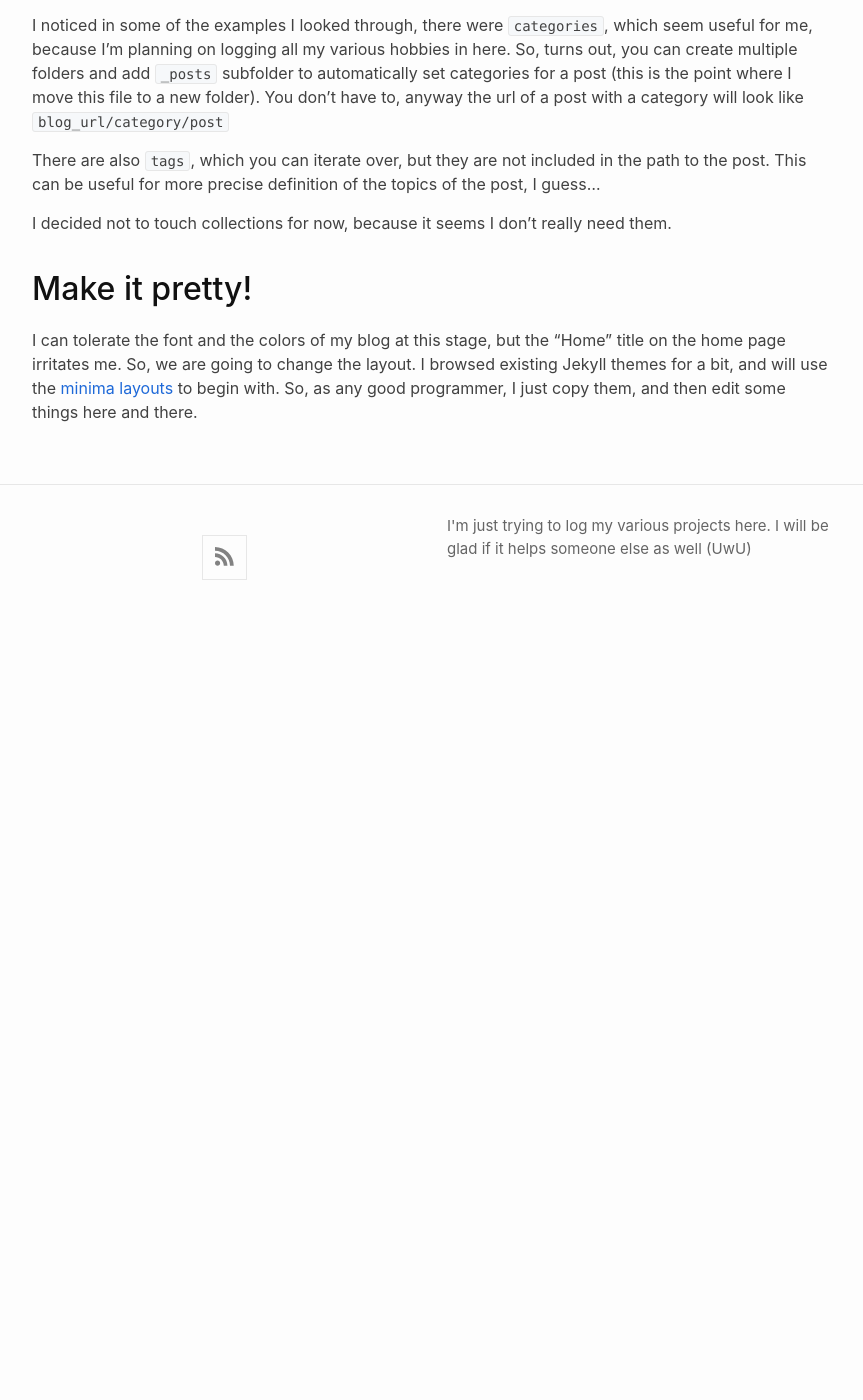
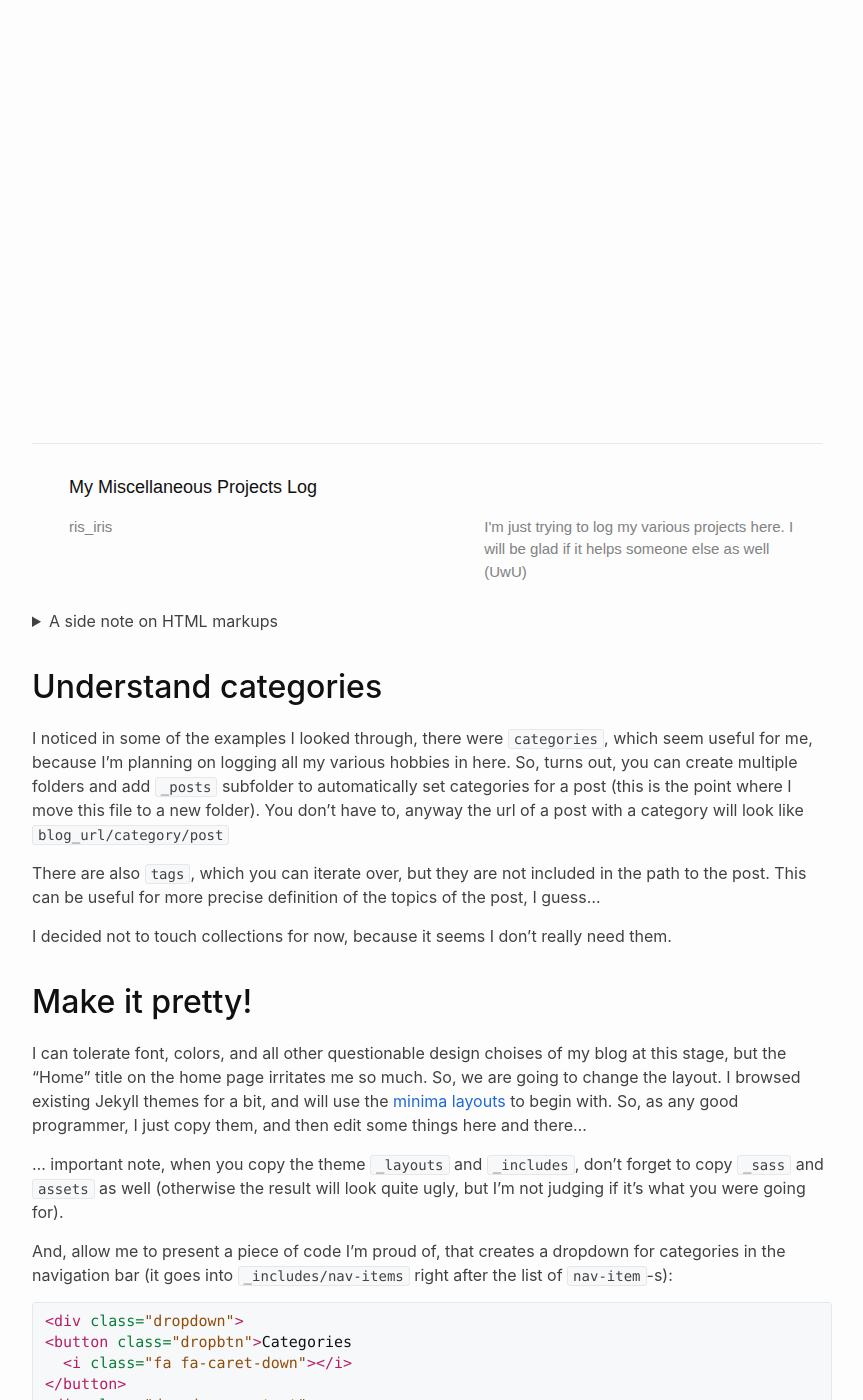
Before and after one commit to ris-iris/my-blog, a Jekyll site: the page built from coding/_posts/2025-10-19-first-post.md, in a window 1280 px wide and 1400 px high, scrolled down 843 px. Shown: the whole window, without its empty margins (208-1071 px from the left). Built offline with Jekyll 4.4.1, drawn with Linux system fonts in a browser that asks for light colours; nearby versions of some CDN libraries; our own code applies the rules of GitHub Pages for plain Markdown files; before the commit the page ends 1473 px from its top, so only the background shows below that; some of the changed text lies outside the part shown.

Commit message:
Fix image path and enhance layout explanation
Updated image paths and improved layout description.

````diff
--- a/coding/_posts/2025-10-19-first-post.md
+++ b/coding/_posts/2025-10-19-first-post.md
@@ -11,14 +11,14 @@
 I additionally tried to add ``description`` field to my ``_config.yml`` to see what happens.
 
 After this step, my newborn blog looked like this:
-<img src="../images/my_blog_screenshot_2025-10-19_13:30.png"/>
+<img src="/my-blog/coding/images/my_blog_screenshot_2025-10-19_13:30.png"/>
 
 <details>
     <summary>A side note on HTML markups</summary>
     <p>To add an image to the post, you can:</p>
     <ol>
     <li>Create a folder <code>images</code> in the repo and add an image there</li>
-    <li>Add an image with <code>&lt;img src=&quot;relative-path-to-images/your-image-file&quot;/&gt;</code></li>
+    <li>Add an image with <code>&lt;img src=&quot;path-to-images/your-image-file&quot;/&gt;</code></li>
     </ol>
     <p>To create a toggle use:</p>
     <pre><code>`<span class="javascript"></span>``<span class="javascript">
@@ -39,4 +39,19 @@
 I decided not to touch collections for now, because it seems I don't really need them.
 
 ## Make it pretty!
-I can tolerate the font and the colors of my blog at this stage, but the "Home" title on the home page irritates me. So, we are going to change the layout. I browsed existing Jekyll themes for a bit, and will use the [minima layouts](https://github.com/jekyll/minima/tree/master/_layouts) to begin with. So, as any good programmer, I just copy them, and then edit some things here and there.
+I can tolerate font, colors, and all other questionable design choises of my blog at this stage, but the "Home" title on the home page irritates me so much. So, we are going to change the layout. I browsed existing Jekyll themes for a bit, and will use the [minima layouts](https://github.com/jekyll/minima/tree/master/_layouts) to begin with. So, as any good programmer, I just copy them, and then edit some things here and there...
+
+... important note, when you copy the theme `_layouts` and `_includes`, don't forget to copy `_sass` and `assets` as well (otherwise the result will look quite ugly, but I'm not judging if it's what you were going for).
+
+And, allow me to present a piece of code I'm proud of, that creates a dropdown for categories in the navigation bar (it goes into `_includes/nav-items` right after the list of `nav-item`-s):
+```html
+<div class="dropdown">
+<button class="dropbtn">Categories
+  <i class="fa fa-caret-down"></i>
+</button>
+<div class="dropdown-content">
+  {% for category in site.categories %}
+  <a class="dropdown-content" href="{{ category | first | prepend: "/"  | relative_url}}/overview.html">{{ category | first | capitalize }}</a>
+  {%- endfor %}
+</div>
+```
````
